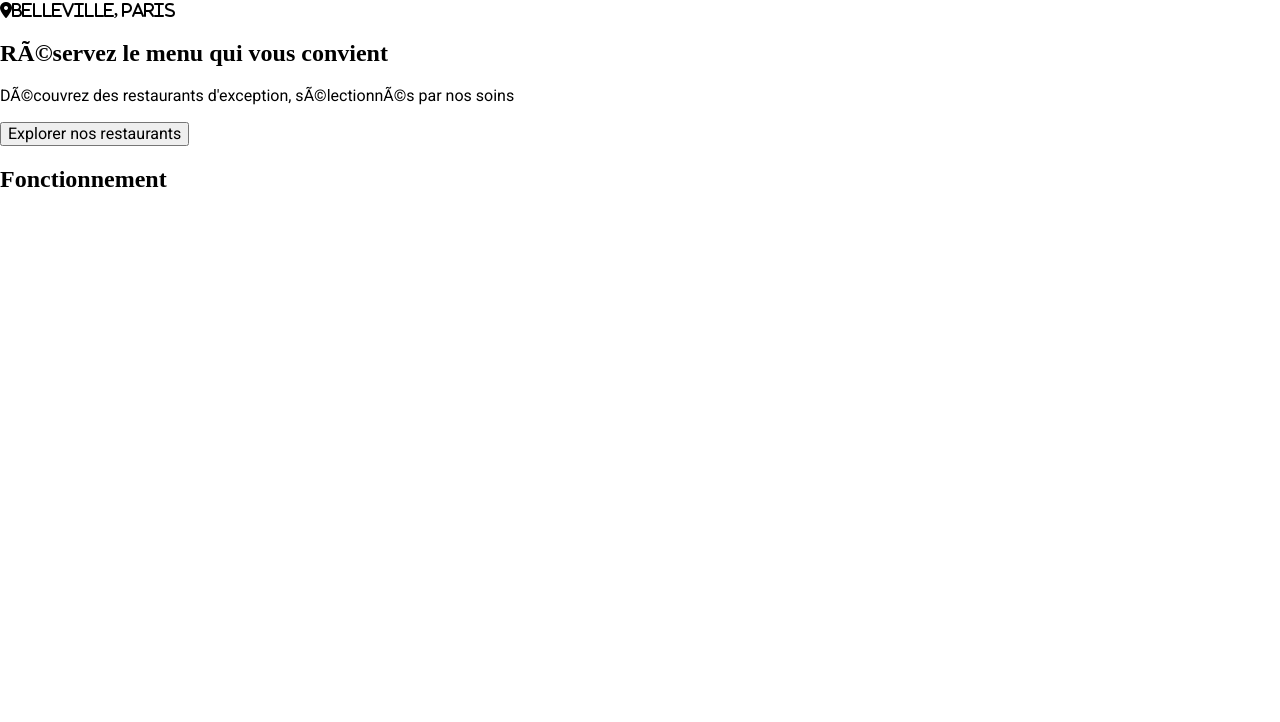
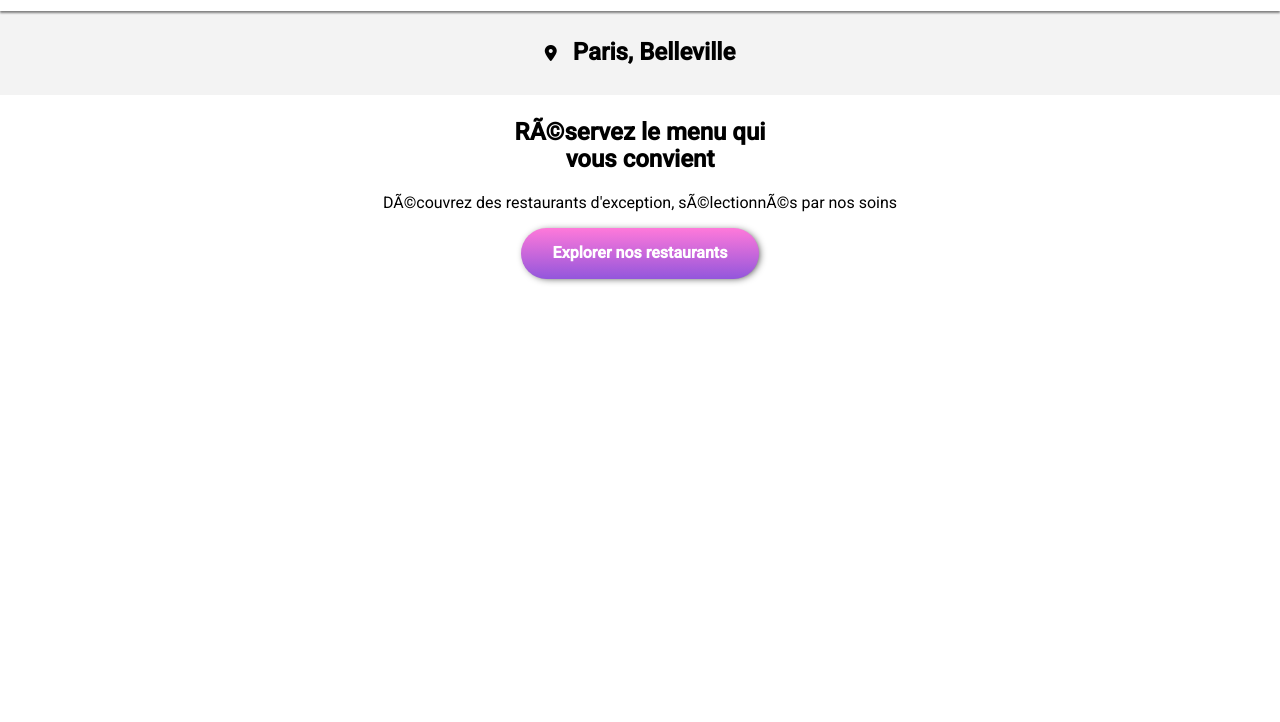
Before and after one commit to ClementSeemann/Ohmyfood, a plain HTML site: page index.html in a window 1280 px wide. Shown: the part 78-800 px from the top of the page. Drawn offline with Linux system fonts and the light colour scheme; a web font is replaced by a local one.

Commit message:
search and button

```diff
--- a/Css/Style.css
+++ b/Css/Style.css
@@ -1,16 +1,45 @@
 *{
     box-sizing: border-box;
 }
-*{
+body{
+    margin: 0px;
     font-family: "Roboto", sans-serif;
 }
-body{
-    margin: 0px;
-}
-h1, h2{
+/*Header*/
+h1{
     font-family: "Shrikhand";
 }
 header{
     text-align: center;
     box-shadow: 0px 2px 2px grey;
+    margin: 0;
+    padding: 0.3rem;
+    position: relative;
 }
+/*Main*/
+.belleville{
+    display: flex;
+    align-items: center;
+    justify-content: center;
+    gap: 1rem;
+    background-color: #F3F3F3;
+    text-align: center;
+    padding: 0.5rem;
+}
+.search{
+    text-align: center;
+    margin-top: 1.5rem;
+}
+.search_button{
+    background-image: linear-gradient(#FF79DA, #9356DC);
+    color: white;
+    font-weight: bold;
+    font-size: 1rem;
+    padding: 1rem 2rem;
+    border: none;
+    border-radius: 30px;
+    box-shadow: 2px 1px 8px -3px black;
+}
+.search_button:hover{
+    scale: 1.03;
+}
--- a/index.html
+++ b/index.html
@@ -3,36 +3,32 @@
     <head>
         <meta charset utf="-8"/>
         <meta name="viewport" content="width=device-width, initial-scale=1.0, user-scale=no"/>
-        <link rel="stylesheet" href="Css/Style.css"/>
-        <link rel="stylesheet" href="Css/Normalize.css"/>
         <link rel="stylesheet" href="https://cdnjs.cloudflare.com/ajax/libs/font-awesome/6.0.0/css/all.min.css"/>
         <link rel="preconnect" href="https://fonts.googleapis.com"/>
         <link rel="preconnect" href="https://fonts.gstatic.com" crossorigin/>
         <link href="https://fonts.googleapis.com/css2?family=Shrikhand&display=swap" rel="stylesheet"/>
-        <link href="https://fonts.googleapis.com/css2?family=Roboto:wght@300;400;500&display=swap" rel="stylesheet"/ >
+        <link href="https://fonts.googleapis.com/css2?family=Roboto:wght@300;400;500&display=swap" rel="stylesheet"/>
         <title>Ohmyfood!</title>
+        <link rel="stylesheet" href="Css/Normalize.css"/>
+        <link rel="stylesheet" href="Css/Style.css"/>
     </head>
 
     <body>
         <header>
             <h1>ohmyfood</h1>
         </header>
-
-            <div class="heading_search">
-                <i class="fa-solid fa-location-dot">Belleville, Paris</i>
+        <main>
+            <div class="belleville">
+                <i class="fa-solid fa-location-dot"></i>
+                <h2>Paris, Belleville</h2>
             </div>
-            <div class="heading">
-                <h2>Réservez le menu qui vous convient</h2>
+            <div class="search">
+                <h2>Réservez le menu qui<br/> vous convient</h2>
                 <p>Découvrez des restaurants d'exception, sélectionnés par nos soins</p>
-                <button class="heading_button" type="button">
+                <button class="search_button" type="button">
                     Explorer nos restaurants
                 </button>
             </div>
-
-        <form>
-            <div class="fonctionnement">
-                <h2>Fonctionnement</h2>
-
-            </div>
-        </form>
+        </main>
     </body>
+</html>
```
